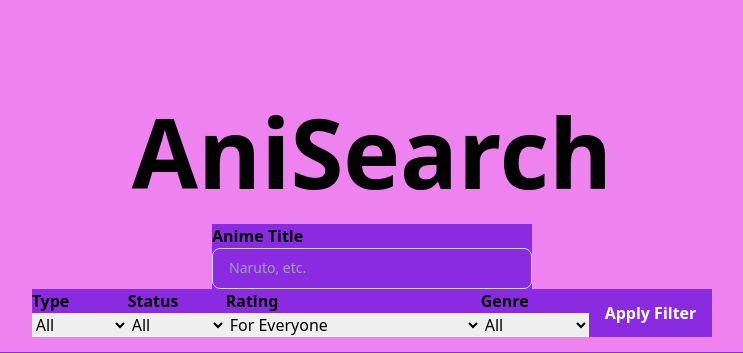
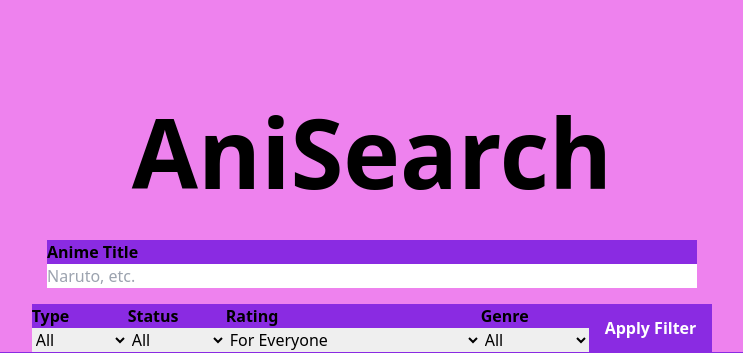
Before and after one commit to oezilot/Anime_API, a Flask app: template templates/selber.html in a window 1280 px wide. Shown: the top 353 px of the page, without its empty margins (268-1011 px from the left). Run offline with Flask 3, Linux system fonts and the light colour scheme; the template is opened without the code that fills it, so the values that code supplies are empty.

Commit message:
input feld

```diff
--- a/static/styles.css
+++ b/static/styles.css
@@ -28,8 +28,17 @@
   display:flex;
   flex-direction: column;
 }
-.input {
-  width:100%;
+.input1 {
+  background-color:blueviolet;
+  display:flex;
+  flex-direction: column;
+  width: 55vw;
+  max-width: 650px;
+
+  margin:1rem;
+}
+.input-feld {
+  width:100%
 }
 
 .h1 {
--- a/templates/selber.html
+++ b/templates/selber.html
@@ -10,7 +10,7 @@
 
 
 
-<body class="bg-gray-100 font-sans leading-normal tracking-normal">
+<body >
 
     <!--oben-->
     <div class="div-oben-container">
@@ -20,9 +20,9 @@
 
         <form class="form" method="POST" action="/parameters" name="parameter">
 
-            <div class="input">
+            <div class="input1">
             <label class="font-bold">Anime Title</label>
-            <input type="text" name="parameter_title" value="{{ parameter_title }}" placeholder="Naruto, etc." class="input block max-w-lg pr-4 pl-4 py-2 text-sm font-normal shadow-xs text-gray-900 bg-transparent border border-gray-300 rounded-lg placeholder-gray-400 focus:outline-none leading-relaxed">
+            <input class="input-feld" type="text" name="parameter_title" value="{{ parameter_title }}" placeholder="Naruto, etc." class="input">
             </div>
 
             <div class="parameters1">
```
